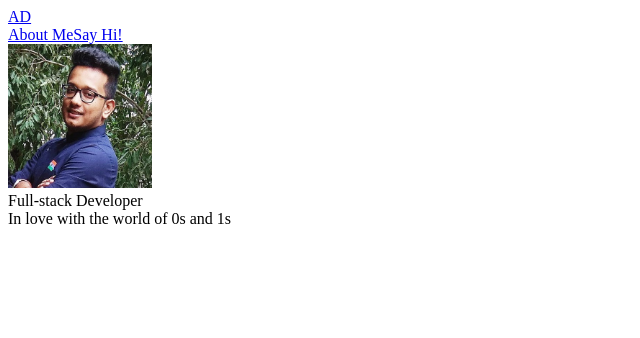
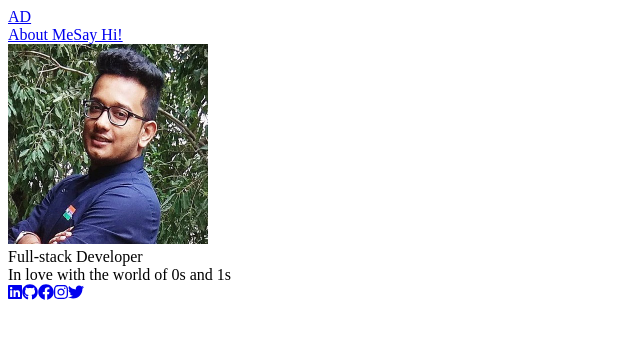
Before and after one commit to LunaMoon1/my-portfolio, a Next.js app: page / in a window 1280 px wide. Shown: the top 338 px of the page, without its empty margins (0-640 px from the left). Built offline with nearby package versions, Linux system fonts and the light colour scheme.

Commit message:
add social links

```diff
--- /dev/null
+++ b/components/social-link.jsx
@@ -0,0 +1,9 @@
+import { FontAwesomeIcon } from '@fortawesome/react-fontawesome';
+
+export default function SocialLink({ url, icon }) {
+    return (
+        <a href={url} className='text-gray-700'>
+            <FontAwesomeIcon icon={icon} />
+        </a>
+    );
+}
--- /dev/null
+++ b/data/social-links.js
@@ -0,0 +1,35 @@
+import {
+    faLinkedin,
+    faGithub,
+    faInstagram,
+    faTwitter,
+    faFacebook
+} from '@fortawesome/free-brands-svg-icons';
+
+export const SocialLinks = [
+    {
+        name: 'linkedin',
+        url: 'https://www.linkedin.com/in/anindyadey/',
+        icon: faLinkedin
+    },
+    {
+        name: 'github',
+        url: 'https://github.com/andys-github',
+        icon: faGithub
+    },
+    {
+        name: 'facebook',
+        url: 'https://www.facebook.com/anindya.dey01',
+        icon: faFacebook
+    },
+    {
+        name: 'instagram',
+        url: 'https://www.instagram.com/andys_corner/',
+        icon: faInstagram
+    },
+    {
+        name: 'twitter',
+        url: 'https://twitter.com/Anindya0101',
+        icon: faTwitter
+    }
+];
--- a/package.json
+++ b/package.json
@@ -9,6 +9,9 @@
     "lint": "next lint"
   },
   "dependencies": {
+    "@fortawesome/fontawesome-svg-core": "^1.2.35",
+    "@fortawesome/free-brands-svg-icons": "^5.15.3",
+    "@fortawesome/react-fontawesome": "^0.1.14",
     "next": "^10.2.3",
     "react": "^17.0.2",
     "react-dom": "^17.0.2"
--- a/pages/index.js
+++ b/pages/index.js
@@ -1,5 +1,7 @@
 import 'tailwindcss/tailwind.css';
 import Image from 'next/image';
+import SocialLink from '../components/social-link';
+import { SocialLinks } from '../data/social-links';
 
 export default function Home() {
   return (
@@ -9,21 +11,26 @@ export default function Home() {
           <div>
             <a href='#' className='text-4xl font-bold'>AD</a>
           </div>
-          <div className='space-x-4'>
+          <div className='space-x-6'>
             <a href='#' className='text-lg font-extralight'>About Me</a>
-            <a href='#' className='px-3 py-2 border-black border-2 rounded-full text-lg font-extralight'>Say Hi!</a>
+            <a href='#' className='px-6 py-2 border-black border-2 rounded-full text-lg font-extralight'>Say Hi!</a>
           </div>
         </div>
-        <div className='mt-4 px-3 py-2 flex flex-col items-center'>
+        <div className='mt-8 px-3 py-2 flex flex-col items-center'>
           <div>
             <Image
               src='/images/profile.jpg'
-              height={144}
-              width={144}
+              height={200}
+              width={200}
               className='rounded-full' />
           </div>
-          <div className='mt-4 text-5xl font-light'>Full-stack Developer</div>
-          <div className='mt-4 text-lg text-gray-500'>In love with the world of 0s and 1s</div>
+          <div className='mt-6 text-5xl font-light'>Full-stack Developer</div>
+          <div className='mt-2 text-lg text-gray-500'>In love with the world of 0s and 1s</div>
+        </div>
+        <div className='mt-8 px-3 py-2 flex justify-center space-x-4'>
+          {
+            SocialLinks.map((link, i) => <SocialLink key={i} url={link.url} icon={link.icon} />)
+          }
         </div>
       </div>
     </div>
```
Also changed, not shown: 1 other file (tests, documents, lock files or other folders).
